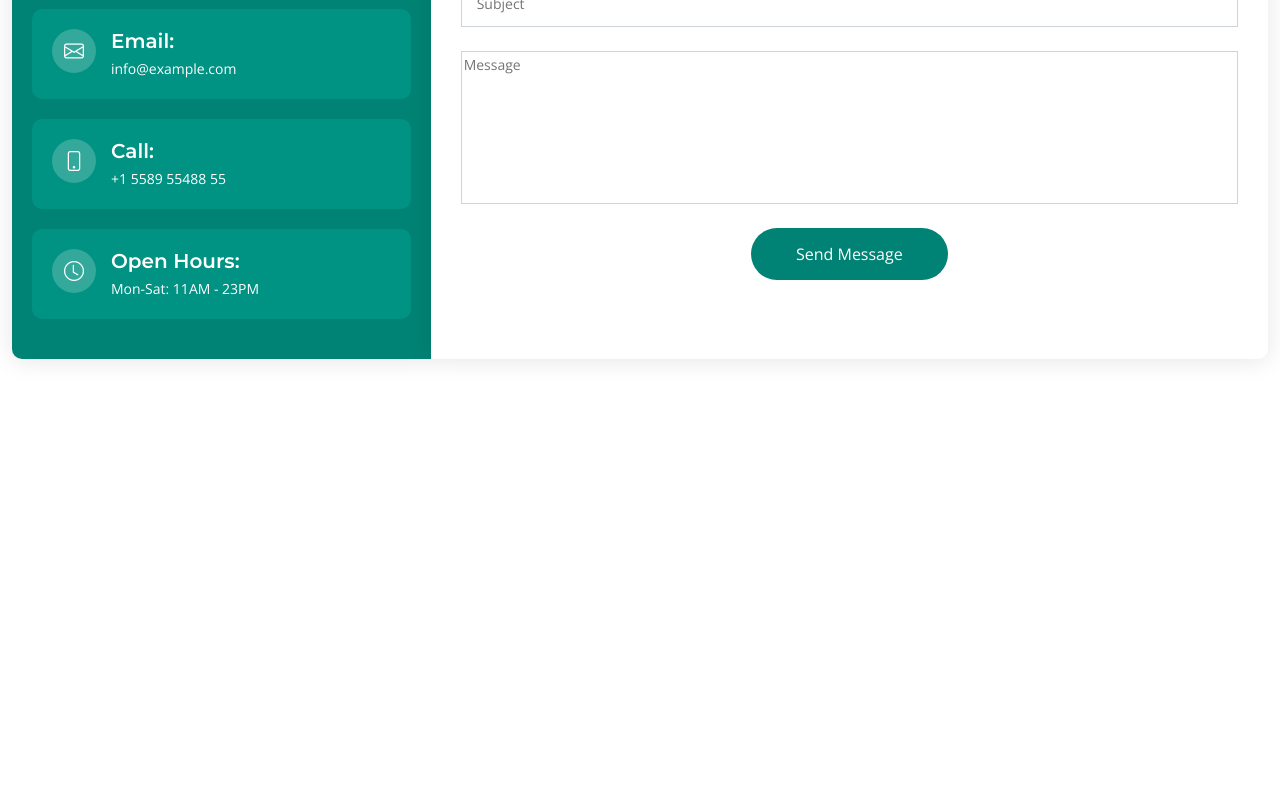
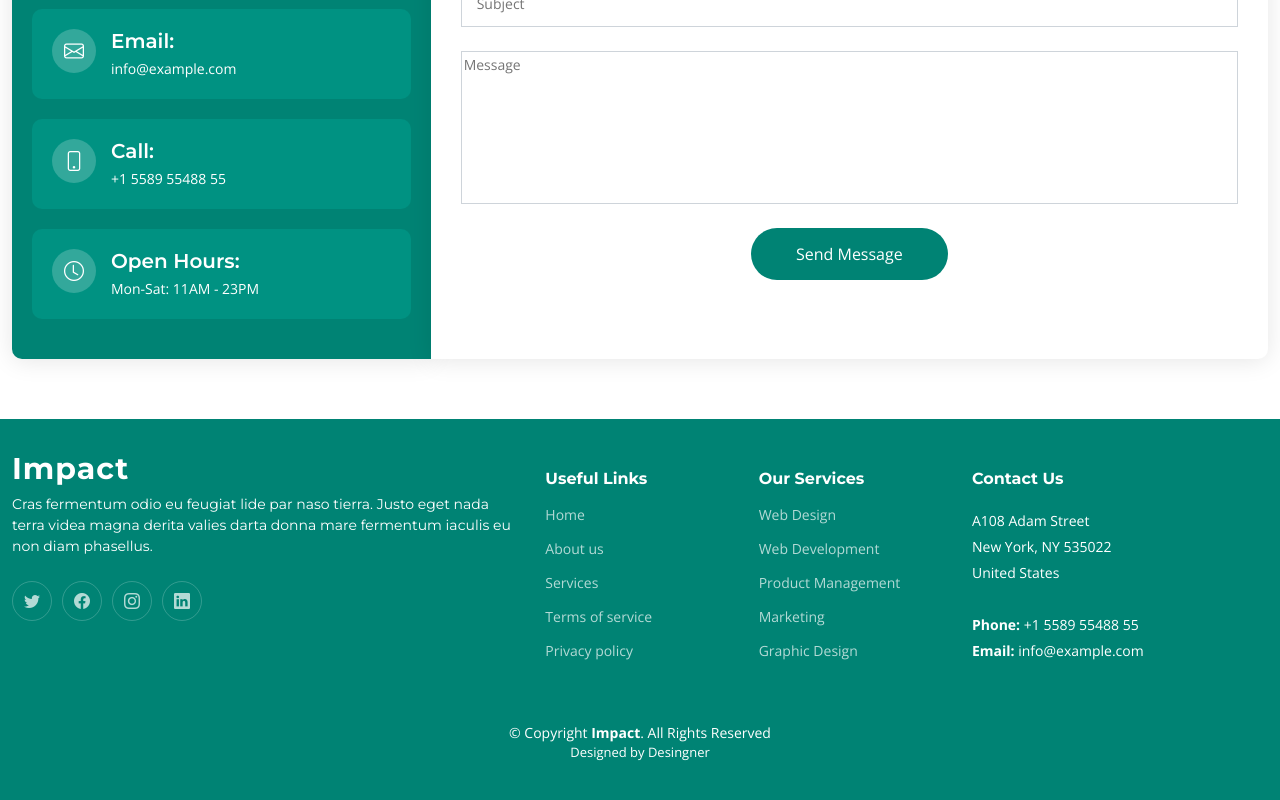
Before and after one commit to VadymStratiienko/impact, a React (Create React App) app: page / in a window 1280 px wide. Shown: the part 10168-10968 px from the top of the page. Before the commit the page ends 10587 px from the top, so only its background shows below. Built offline with nearby package versions, Linux system fonts and the light colour scheme.

Commit message:
create footer

```diff
--- a/src/App.tsx
+++ b/src/App.tsx
@@ -15,6 +15,7 @@ import Topbar from "./Componets/Topbar";
 import FAQ from "./Componets/FAQ";
 import RecentBlogPosts from "./Componets/RecentBlogPosts";
 import Cantact from "./Componets/Contact";
+import Footer from "./Componets/Footer";
 
 function App() {
   return (
@@ -36,6 +37,7 @@ function App() {
         <RecentBlogPosts />
         <Cantact />
       </main>
+      <Footer />
     </>
   );
 }
--- /dev/null
+++ b/src/Componets/Footer/index.tsx
@@ -0,0 +1,238 @@
+import React from "react";
+import styled from "styled-components";
+import { Container } from "../../Assets";
+
+const ContainerFooter = styled(Container)`
+  display: block;
+`;
+const FooterBlock = styled.div`
+  --bs-gutter-y: 1.5rem;
+  --bs-gutter-x: 1.5rem;
+  display: flex;
+  flex-wrap: wrap;
+  margin-top: calc(-1 * var(--bs-gutter-y));
+  margin-right: calc(-0.5 * var(--bs-gutter-x));
+  margin-left: calc(-0.5 * var(--bs-gutter-x));
+  > * {
+    max-width: 100%;
+    padding-right: calc(var(--bs-gutter-x) * 0.5);
+    padding-left: calc(var(--bs-gutter-x) * 0.5);
+    margin-top: var(--bs-gutter-y);
+  }
+`;
+const FooterInfo = styled.div`
+  @media (min-width: 992px) {
+    flex: 0 0 auto;
+    width: 41.66666667% !important;
+  }
+  @media (min-width: 768px) {
+    flex: 0 0 auto;
+    width: 100%;
+  }
+  a {
+    line-height: 0;
+    margin-bottom: 25px;
+    display: flex !important;
+    span {
+      font-size: 30px;
+      font-weight: 700;
+      letter-spacing: 1px;
+      color: #fff;
+      font-family: var(--font-primary);
+    }
+  }
+  p {
+    font-size: 14px;
+    font-family: var(--font-primary);
+  }
+`;
+const FooterLinks = styled.div`
+  margin-bottom: 30px;
+  flex: 0 0 auto;
+  width: 50%;
+  @media (min-width: 992px) {
+    flex: 0 0 auto;
+    width: 16.66666667% !important;
+  }
+  h4 {
+    font-size: 16px;
+    font-weight: bold;
+    position: relative;
+    padding-bottom: 12px;
+  }
+  ul {
+    list-style: none;
+    padding: 0;
+    margin: 0;
+  }
+  ul li:first-child {
+    padding-top: 0;
+  }
+  ul li {
+    padding: 10px 0;
+    display: flex;
+    align-items: center;
+  }
+  ul a {
+    color: rgba(255, 255, 255, 0.7);
+    transition: 0.3s;
+    display: inline-block;
+    line-height: 1;
+  }
+`;
+const FooterContact = styled.div`
+  text-align: center !important;
+  @media (min-width: 768px) {
+    text-align: left !important;
+  }
+  @media (min-width: 992px) {
+    flex: 0 0 auto;
+    width: 25% !important;
+  }
+  @media (min-width: 768px) {
+    flex: 0 0 auto;
+    width: 100%;
+  }
+  h4 {
+    font-size: 16px;
+    font-weight: bold;
+    position: relative;
+    padding-bottom: 12px;
+  }
+  p {
+    line-height: 26px;
+    margin-top: 0;
+    margin-bottom: 1rem;
+  }
+`;
+const Social = styled.div`
+  margin-top: 1.5rem !important;
+  display: flex !important;
+  a {
+    display: flex;
+    align-items: center;
+    justify-content: center;
+    width: 40px;
+    height: 40px;
+    border-radius: 50%;
+    border: 1px solid rgba(255, 255, 255, 0.2);
+    font-size: 16px;
+    color: rgba(255, 255, 255, 0.7);
+    margin-right: 10px;
+    transition: 0.3s;
+  }
+`;
+const ContainerInf = styled(Container)`
+  margin-top: 1.5rem !important;
+  display: block;
+`;
+const Copyright = styled.div`
+  text-align: center;
+`;
+const Credits = styled.div`
+  padding-top: 4px px;
+  text-align: center;
+  font-size: 13px;
+`;
+
+const Footer = () => {
+  return (
+    <footer>
+      <ContainerFooter>
+        <FooterBlock>
+          <FooterInfo>
+            <a href="#">
+              <span>Impact</span>
+            </a>
+            <p>
+              Cras fermentum odio eu feugiat lide par naso tierra. Justo eget
+              nada terra videa magna derita valies darta donna mare fermentum
+              iaculis eu non diam phasellus.
+            </p>
+            <Social>
+              <a href="#">
+                <i className="bi bi-twitter"></i>
+              </a>
+              <a href="#">
+                <i className="bi bi-facebook"></i>
+              </a>
+              <a href="#">
+                <i className="bi bi-instagram"></i>
+              </a>
+              <a href="#">
+                <i className="bi bi-linkedin"></i>
+              </a>
+            </Social>
+          </FooterInfo>
+          <FooterLinks>
+            <h4>Useful Links</h4>
+            <ul>
+              <li>
+                <a href="#">Home</a>
+              </li>
+              <li>
+                <a href="#">About us</a>
+              </li>
+              <li>
+                <a href="#">Services</a>
+              </li>
+              <li>
+                <a href="#">Terms of service</a>
+              </li>
+              <li>
+                <a href="#">Privacy policy</a>
+              </li>
+            </ul>
+          </FooterLinks>
+          <FooterLinks>
+            <h4>Our Services</h4>
+            <ul>
+              <li>
+                <a href="#">Web Design</a>
+              </li>
+              <li>
+                <a href="#">Web Development</a>
+              </li>
+              <li>
+                <a href="#">Product Management</a>
+              </li>
+              <li>
+                <a href="#">Marketing</a>
+              </li>
+              <li>
+                <a href="#">Graphic Design</a>
+              </li>
+            </ul>
+          </FooterLinks>
+          <FooterContact>
+            <h4>Contact Us</h4>
+            <p>
+              A108 Adam Street <br />
+              New York, NY 535022
+              <br />
+              United States <br />
+              <br />
+              <strong>Phone:</strong> +1 5589 55488 55
+              <br />
+              <strong>Email:</strong> info@example.com
+              <br />
+            </p>
+          </FooterContact>
+        </FooterBlock>
+        <ContainerInf>
+          <Copyright>
+            {" "}
+            &copy; Copyright{" "}
+            <strong>
+              <span>Impact</span>
+            </strong>
+            . All Rights Reserved
+          </Copyright>
+          <Credits>Designed by Desingner</Credits>
+        </ContainerInf>
+      </ContainerFooter>
+    </footer>
+  );
+};
+
+export default Footer;
--- a/src/styles/global.ts
+++ b/src/styles/global.ts
@@ -84,4 +84,10 @@ section {
   overflow: hidden;
   scroll-margin-top: 70px;
 }
+footer {
+    font-size: 14px;
+    background-color: var(--color-primary);
+    padding: 50px 0;
+    color: white;
+}
 `;
```
